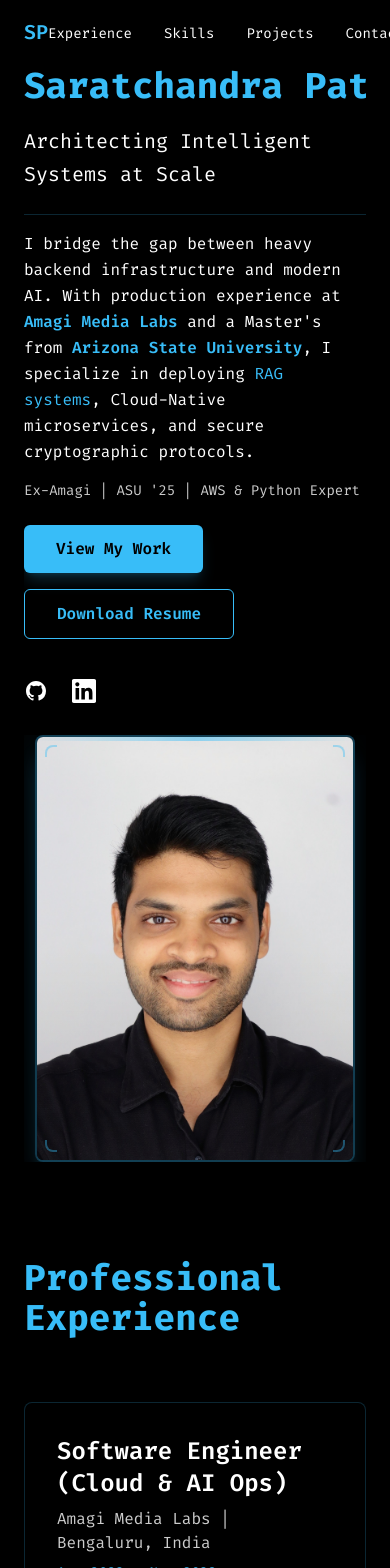
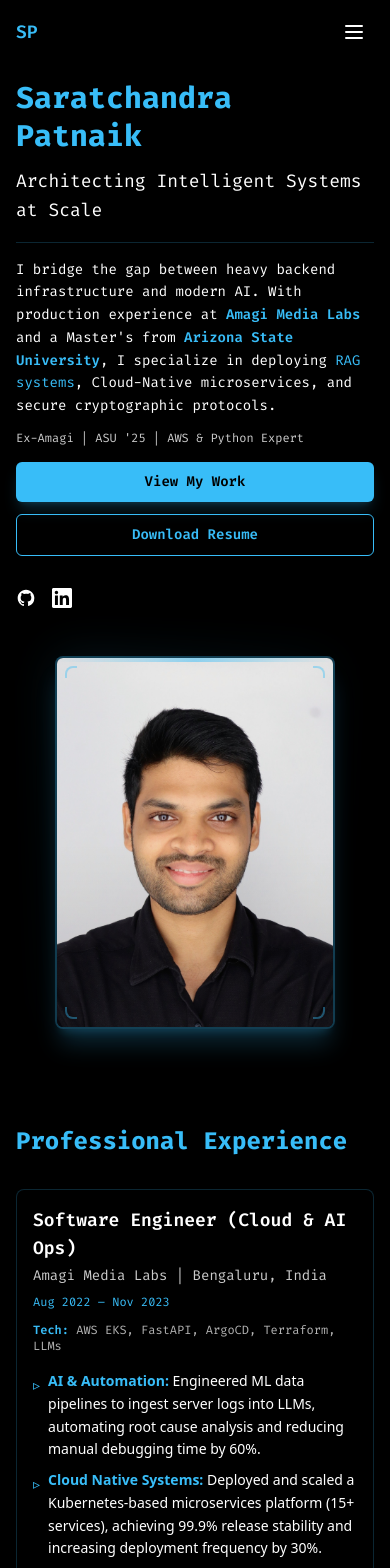
Before and after one commit to Bannump/portfolio, a Next.js app: page / in a window 390 px wide. Shown: the top 1568 px of the page. Built offline with nearby package versions, Linux system fonts and the light colour scheme.

Commit message:
made the application responsive to screen sizes

```diff
--- a/app/globals.css
+++ b/app/globals.css
@@ -14,6 +14,11 @@
   box-sizing: border-box;
 }
 
+html {
+  overflow-x: hidden;
+  width: 100%;
+}
+
 body {
   background-color: var(--background);
   color: var(--foreground);
@@ -21,6 +26,9 @@ body {
   margin: 0;
   padding: 0;
   overflow-x: hidden;
+  width: 100%;
+  max-width: 100vw;
+  position: relative;
 }
 
 /* Ensure consistent container behavior */
--- a/app/layout.tsx
+++ b/app/layout.tsx
@@ -1,4 +1,4 @@
-import type { Metadata } from "next";
+import type { Metadata, Viewport } from "next";
 import { Inter, Fira_Code } from "next/font/google";
 import "./globals.css";
 
@@ -14,6 +14,12 @@ export const metadata: Metadata = {
   description: "AI-Focused Software Engineer specializing in Cloud Native Development and Applied Cryptography. MS CS Graduate (ASU '25) | Ex-Amagi Media Labs.",
 };
 
+export const viewport: Viewport = {
+  width: "device-width",
+  initialScale: 1,
+  maximumScale: 5,
+};
+
 export default function RootLayout({
   children,
 }: Readonly<{
--- a/components/Experience.tsx
+++ b/components/Experience.tsx
@@ -96,45 +96,45 @@ export default function Experience() {
   return (
     <section
       id="experience"
-      className="py-24 px-6 sm:px-8 lg:px-12 xl:px-16 bg-black"
+      className="py-12 sm:py-16 md:py-20 lg:py-24 px-4 sm:px-6 md:px-8 lg:px-12 xl:px-16 bg-black"
     >
       <div className="max-w-7xl mx-auto w-full">
-        <h2 className="text-4xl font-mono font-bold mb-16 text-accent">
+        <h2 className="text-2xl sm:text-3xl md:text-4xl font-mono font-bold mb-8 sm:mb-12 md:mb-16 text-accent">
           Professional Experience
         </h2>
-        <div className="space-y-6">
+        <div className="space-y-4 sm:space-y-6">
           {experiences.map((exp, index) => (
             <div
               key={index}
-              className="bg-black/50 border border-accent/20 rounded-lg p-8 hover:border-accent/40 transition-all duration-300 hover:shadow-lg hover:shadow-accent/5"
+              className="bg-black/50 border border-accent/20 rounded-lg p-4 sm:p-6 md:p-8 hover:border-accent/40 transition-all duration-300 hover:shadow-lg hover:shadow-accent/5"
             >
-              <div className="flex flex-col sm:flex-row sm:justify-between sm:items-start mb-4 gap-2">
-                <div>
-                  <h3 className="text-2xl font-mono font-semibold text-foreground mb-2">
+              <div className="flex flex-col sm:flex-row sm:justify-between sm:items-start mb-3 sm:mb-4 gap-2">
+                <div className="min-w-0 flex-1">
+                  <h3 className="text-lg sm:text-xl md:text-2xl font-mono font-semibold text-foreground mb-1 sm:mb-2 break-words">
                     {exp.title}
                   </h3>
-                  <p className="text-foreground/80 font-mono">
+                  <p className="text-sm sm:text-base text-foreground/80 font-mono break-words">
                     {exp.company}
                     {exp.location && ` | ${exp.location}`}
                   </p>
                 </div>
-                <span className="text-accent font-mono text-sm sm:text-base whitespace-nowrap">
+                <span className="text-accent font-mono text-xs sm:text-sm md:text-base whitespace-nowrap sm:ml-4">
                   {exp.date}
                 </span>
               </div>
               {exp.tech && (
-                <p className="text-foreground/70 mb-4 font-mono text-sm">
+                <p className="text-foreground/70 mb-3 sm:mb-4 font-mono text-xs sm:text-sm break-words">
                   <span className="text-accent font-semibold">Tech:</span>{" "}
                   {exp.tech}
                 </p>
               )}
-              <ul className="space-y-3 mt-6">
+              <ul className="space-y-2 sm:space-y-3 mt-4 sm:mt-6">
                 {exp.achievements.map((achievement, idx) => (
                   <li
                     key={idx}
-                    className="text-foreground leading-relaxed flex items-start"
+                    className="text-sm sm:text-base text-foreground leading-relaxed flex items-start break-words"
                   >
-                    <span className="text-accent mr-2 mt-1">▹</span>
+                    <span className="text-accent mr-2 mt-1 flex-shrink-0">▹</span>
                     <span>
                       {achievement.category && (
                         <span className="text-accent font-semibold">
--- a/components/Footer.tsx
+++ b/components/Footer.tsx
@@ -2,20 +2,20 @@ export default function Footer() {
   return (
     <footer
       id="contact"
-      className="py-16 px-6 sm:px-8 lg:px-12 xl:px-16 border-t border-accent/10"
+      className="py-12 sm:py-16 px-4 sm:px-6 md:px-8 lg:px-12 xl:px-16 border-t border-accent/10"
     >
       <div className="max-w-7xl mx-auto w-full">
-        <div className="flex flex-col md:flex-row justify-between items-center">
-          <div className="mb-4 md:mb-0">
-            <p className="text-foreground font-mono text-sm">
+        <div className="flex flex-col md:flex-row justify-between items-center gap-4 md:gap-0">
+          <div className="mb-2 md:mb-0 text-center md:text-left">
+            <p className="text-foreground font-mono text-xs sm:text-sm break-words">
               © {new Date().getFullYear()} Saratchandra Patnaik. All rights
               reserved.
             </p>
           </div>
-          <div className="flex flex-col md:flex-row items-center space-y-2 md:space-y-0 md:space-x-6">
+          <div className="flex flex-col sm:flex-row items-center space-y-2 sm:space-y-0 sm:space-x-6">
             <a
               href="mailto:sarath92015@gmail.com"
-              className="text-accent font-mono text-sm hover:text-accent-dark transition-colors"
+              className="text-accent font-mono text-xs sm:text-sm hover:text-accent-dark transition-colors break-words"
             >
               sarath92015@gmail.com
             </a>
--- a/components/Hero.tsx
+++ b/components/Hero.tsx
@@ -2,49 +2,47 @@ import Image from "next/image";
 
 export default function Hero() {
   return (
-    <header className="hero min-h-screen flex items-center justify-center px-6 sm:px-8 lg:px-12 xl:px-16 pt-16">
-      <div className="max-w-7xl mx-auto w-full overflow-hidden">
-        <div className="grid grid-cols-1 lg:grid-cols-[1fr_auto] gap-8 lg:gap-16 xl:gap-20 items-start">
+    <header className="hero min-h-screen flex items-center justify-center px-4 sm:px-6 md:px-8 lg:px-12 xl:px-16 pt-20 md:pt-24 pb-12 md:pb-16">
+      <div className="max-w-7xl mx-auto w-full">
+        <div className="grid grid-cols-1 lg:grid-cols-[1fr_auto] gap-8 md:gap-12 lg:gap-16 xl:gap-20 items-start">
           {/* Left Side: Name and Content */}
-          <div className="text-left space-y-6 lg:space-y-8 relative z-10 min-w-0">
-            <div className="space-y-4">
-              <h1 className="text-4xl sm:text-5xl md:text-6xl lg:text-7xl font-mono font-bold text-foreground leading-tight">
-                <span className="whitespace-nowrap inline-block">
+          <div className="text-left space-y-4 sm:space-y-6 lg:space-y-8 relative z-10 min-w-0 w-full">
+            <div className="space-y-3 sm:space-y-4">
+              <h1 className="text-3xl sm:text-4xl md:text-5xl lg:text-6xl xl:text-7xl font-mono font-bold text-foreground leading-tight break-words">
                 <span className="text-accent">Saratchandra Patnaik</span>
-                </span>
               </h1>
-              <p className="text-xl sm:text-2xl md:text-3xl lg:text-4xl text-foreground font-mono leading-relaxed">
+              <p className="text-lg sm:text-xl md:text-2xl lg:text-3xl xl:text-4xl text-foreground font-mono leading-relaxed break-words">
                 Architecting Intelligent Systems at Scale
               </p>
             </div>
 
             <div className="pt-4 border-t border-accent/20">
-              <p className="text-base sm:text-lg md:text-xl text-foreground mb-4 font-mono leading-relaxed">
+              <p className="text-sm sm:text-base md:text-lg lg:text-xl text-foreground mb-3 sm:mb-4 font-mono leading-relaxed break-words">
                 I bridge the gap between heavy backend infrastructure and modern AI. With production experience at{" "}
                 <span className="text-accent font-semibold">Amagi Media Labs</span> and a Master's from{" "}
                 <span className="text-accent font-semibold">Arizona State University</span>, I specialize in deploying{" "}
                 <span className="text-accent">RAG systems</span>, Cloud-Native microservices, and secure cryptographic protocols.
               </p>
-              <p className="text-sm sm:text-base md:text-lg text-foreground/80 font-mono mb-6">
+              <p className="text-xs sm:text-sm md:text-base lg:text-lg text-foreground/80 font-mono mb-4 sm:mb-6 break-words">
                 Ex-Amagi | ASU '25 | AWS & Python Expert
               </p>
             </div>
-            <div className="flex flex-col sm:flex-row gap-4 items-start">
+            <div className="flex flex-col sm:flex-row gap-3 sm:gap-4 items-start">
               <a
                 href="#projects"
-                className="btn-primary px-8 py-3 bg-accent text-background font-mono font-semibold rounded-md hover:bg-accent-dark transition-all duration-300 transform hover:scale-105 shadow-lg shadow-accent/20"
+                className="btn-primary px-6 sm:px-8 py-2.5 sm:py-3 bg-accent text-background font-mono font-semibold text-sm sm:text-base rounded-md hover:bg-accent-dark transition-all duration-300 transform hover:scale-105 shadow-lg shadow-accent/20 w-full sm:w-auto text-center"
               >
                 View My Work
               </a>
               <a
                 href="/Saratchandra_Resume.pdf"
                 download
-                className="btn-secondary px-8 py-3 border border-accent text-accent font-mono font-semibold rounded-md hover:bg-accent/10 transition-all duration-300 transform hover:scale-105"
+                className="btn-secondary px-6 sm:px-8 py-2.5 sm:py-3 border border-accent text-accent font-mono font-semibold text-sm sm:text-base rounded-md hover:bg-accent/10 transition-all duration-300 transform hover:scale-105 w-full sm:w-auto text-center"
               >
                 Download Resume
               </a>
             </div>
-            <div className="flex space-x-6 pt-4">
+            <div className="flex space-x-4 sm:space-x-6 pt-4">
               <a
                 href="https://github.com/Bannump"
                 target="_blank"
@@ -53,7 +51,7 @@ export default function Hero() {
                 aria-label="GitHub"
               >
                 <svg
-              className="w-6 h-6"
+                  className="w-5 h-5 sm:w-6 sm:h-6"
                   fill="currentColor"
                   viewBox="0 0 24 24"
                 >
@@ -72,7 +70,7 @@ export default function Hero() {
                 aria-label="LinkedIn"
               >
                 <svg
-              className="w-6 h-6"
+                  className="w-5 h-5 sm:w-6 sm:h-6"
                   fill="currentColor"
                   viewBox="0 0 24 24"
                 >
@@ -83,8 +81,8 @@ export default function Hero() {
           </div>
 
           {/* Right Side: Profile Photo */}
-          <div className="flex justify-center lg:justify-end overflow-hidden lg:w-auto">
-            <div className="relative group w-full max-w-xs sm:max-w-sm md:max-w-md lg:w-80 lg:max-w-none xl:w-96">
+          <div className="flex justify-center lg:justify-end w-full lg:w-auto mt-4 lg:mt-0">
+            <div className="relative group w-full max-w-[280px] sm:max-w-xs md:max-w-sm lg:w-80 lg:max-w-none xl:w-96">
               {/* Outer glow effect - constrained */}
               <div className="absolute inset-0 rounded-lg bg-gradient-to-br from-accent/30 via-accent/10 to-transparent blur-xl opacity-40 group-hover:opacity-60 transition-opacity duration-500 -z-10"></div>
 
--- a/components/Navigation.tsx
+++ b/components/Navigation.tsx
@@ -4,6 +4,7 @@ import { useState, useEffect } from "react";
 
 export default function Navigation() {
   const [isScrolled, setIsScrolled] = useState(false);
+  const [isMobileMenuOpen, setIsMobileMenuOpen] = useState(false);
 
   useEffect(() => {
     const handleScroll = () => {
@@ -13,6 +14,14 @@ export default function Navigation() {
     return () => window.removeEventListener("scroll", handleScroll);
   }, []);
 
+  const toggleMobileMenu = () => {
+    setIsMobileMenuOpen(!isMobileMenuOpen);
+  };
+
+  const closeMobileMenu = () => {
+    setIsMobileMenuOpen(false);
+  };
+
   return (
     <nav
       className={`fixed top-0 left-0 right-0 z-50 transition-all duration-300 ${
@@ -21,16 +30,18 @@ export default function Navigation() {
           : "bg-transparent"
       }`}
     >
-      <div className="max-w-7xl mx-auto w-full px-6 sm:px-8 lg:px-12 xl:px-16">
-        <div className="flex justify-between items-center h-16">
-          <div className="font-mono text-xl font-semibold text-accent">
+      <div className="max-w-7xl mx-auto w-full px-4 sm:px-6 md:px-8 lg:px-12 xl:px-16">
+        <div className="flex justify-between items-center h-16 md:h-20">
+          <div className="font-mono text-lg sm:text-xl font-semibold text-accent">
             SP
           </div>
-          <ul className="flex space-x-8">
+
+          {/* Desktop Navigation */}
+          <ul className="hidden md:flex space-x-6 lg:space-x-8">
             <li>
               <a
                 href="#experience"
-                className="text-foreground hover:text-accent transition-colors font-mono text-sm"
+                className="text-foreground hover:text-accent transition-colors font-mono text-sm lg:text-base"
               >
                 Experience
               </a>
@@ -38,7 +49,7 @@ export default function Navigation() {
             <li>
               <a
                 href="#skills"
-                className="text-foreground hover:text-accent transition-colors font-mono text-sm"
+                className="text-foreground hover:text-accent transition-colors font-mono text-sm lg:text-base"
               >
                 Skills
               </a>
@@ -46,7 +57,7 @@ export default function Navigation() {
             <li>
               <a
                 href="#projects"
-                className="text-foreground hover:text-accent transition-colors font-mono text-sm"
+                className="text-foreground hover:text-accent transition-colors font-mono text-sm lg:text-base"
               >
                 Projects
               </a>
@@ -54,13 +65,87 @@ export default function Navigation() {
             <li>
               <a
                 href="#contact"
-                className="text-foreground hover:text-accent transition-colors font-mono text-sm"
+                className="text-foreground hover:text-accent transition-colors font-mono text-sm lg:text-base"
               >
                 Contact
               </a>
             </li>
           </ul>
+
+          {/* Mobile Menu Button */}
+          <button
+            onClick={toggleMobileMenu}
+            className="md:hidden text-foreground hover:text-accent transition-colors p-2"
+            aria-label="Toggle menu"
+          >
+            <svg
+              className="w-6 h-6"
+              fill="none"
+              stroke="currentColor"
+              viewBox="0 0 24 24"
+            >
+              {isMobileMenuOpen ? (
+                <path
+                  strokeLinecap="round"
+                  strokeLinejoin="round"
+                  strokeWidth={2}
+                  d="M6 18L18 6M6 6l12 12"
+                />
+              ) : (
+                <path
+                  strokeLinecap="round"
+                  strokeLinejoin="round"
+                  strokeWidth={2}
+                  d="M4 6h16M4 12h16M4 18h16"
+                />
+              )}
+            </svg>
+          </button>
         </div>
+
+        {/* Mobile Menu */}
+        {isMobileMenuOpen && (
+          <div className="md:hidden border-t border-accent/20 bg-background/95 backdrop-blur-md">
+            <ul className="flex flex-col space-y-4 py-4 px-4">
+              <li>
+                <a
+                  href="#experience"
+                  onClick={closeMobileMenu}
+                  className="block text-foreground hover:text-accent transition-colors font-mono text-base py-2"
+                >
+                  Experience
+                </a>
+              </li>
+              <li>
+                <a
+                  href="#skills"
+                  onClick={closeMobileMenu}
+                  className="block text-foreground hover:text-accent transition-colors font-mono text-base py-2"
+                >
+                  Skills
+                </a>
+              </li>
+              <li>
+                <a
+                  href="#projects"
+                  onClick={closeMobileMenu}
+                  className="block text-foreground hover:text-accent transition-colors font-mono text-base py-2"
+                >
+                  Projects
+                </a>
+              </li>
+              <li>
+                <a
+                  href="#contact"
+                  onClick={closeMobileMenu}
+                  className="block text-foreground hover:text-accent transition-colors font-mono text-base py-2"
+                >
+                  Contact
+                </a>
+              </li>
+            </ul>
+          </div>
+        )}
       </div>
     </nav>
   );
--- a/components/Skills.tsx
+++ b/components/Skills.tsx
@@ -33,22 +33,22 @@ export default function Skills() {
   return (
     <section
       id="skills"
-      className="py-16 px-6 sm:px-8 lg:px-12 xl:px-16 bg-black border-t border-accent/10"
+      className="py-12 sm:py-16 px-4 sm:px-6 md:px-8 lg:px-12 xl:px-16 bg-black border-t border-accent/10"
     >
       <div className="max-w-7xl mx-auto w-full">
-        <h2 className="text-3xl font-mono font-bold mb-8 text-accent">
+        <h2 className="text-2xl sm:text-3xl md:text-4xl font-mono font-bold mb-6 sm:mb-8 md:mb-12 text-accent">
           Technical Skills
         </h2>
-        <div className="grid grid-cols-1 sm:grid-cols-2 lg:grid-cols-3 xl:grid-cols-4 gap-6">
+        <div className="grid grid-cols-1 sm:grid-cols-2 lg:grid-cols-3 xl:grid-cols-4 gap-4 sm:gap-6">
           {skillCategories.map((category, index) => (
             <div
               key={index}
-              className="bg-black/50 border border-accent/20 rounded-lg p-6 hover:border-accent/40 transition-all duration-300"
+              className="bg-black/50 border border-accent/20 rounded-lg p-4 sm:p-6 hover:border-accent/40 transition-all duration-300"
             >
-              <h3 className="text-accent font-mono font-semibold mb-3 text-sm">
+              <h3 className="text-accent font-mono font-semibold mb-2 sm:mb-3 text-xs sm:text-sm break-words">
                 {category.title}
               </h3>
-              <p className="text-foreground text-sm leading-relaxed">
+              <p className="text-foreground text-xs sm:text-sm leading-relaxed break-words">
                 {category.skills}
               </p>
             </div>
```
Also changed, not shown: components/Projects.tsx (+25 -25 lines). Lines whose indentation alone changed are shown as unchanged.
